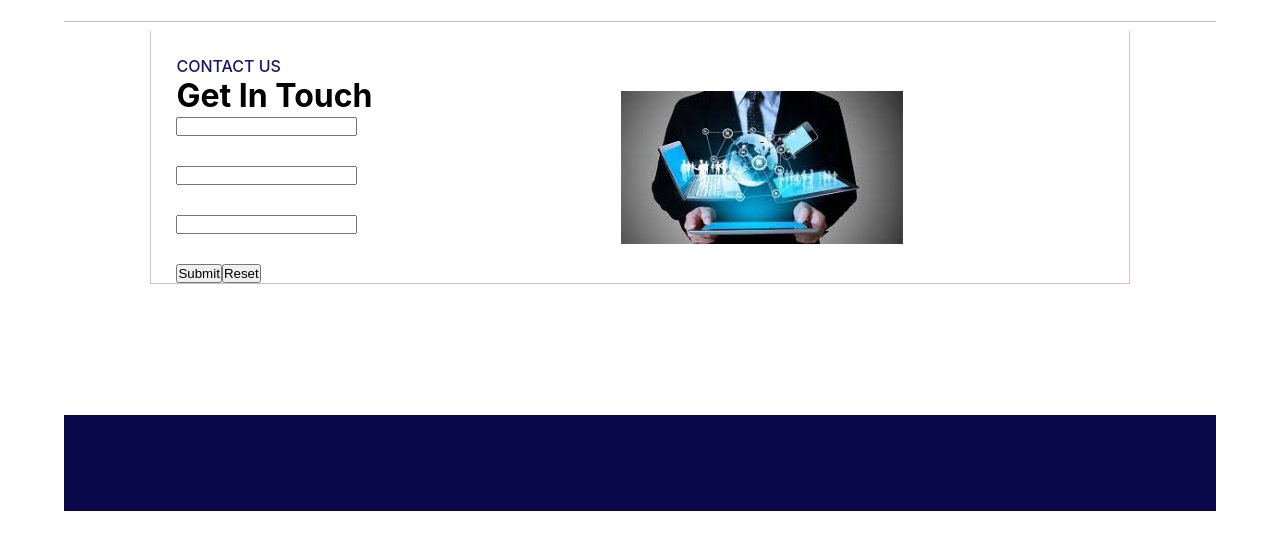
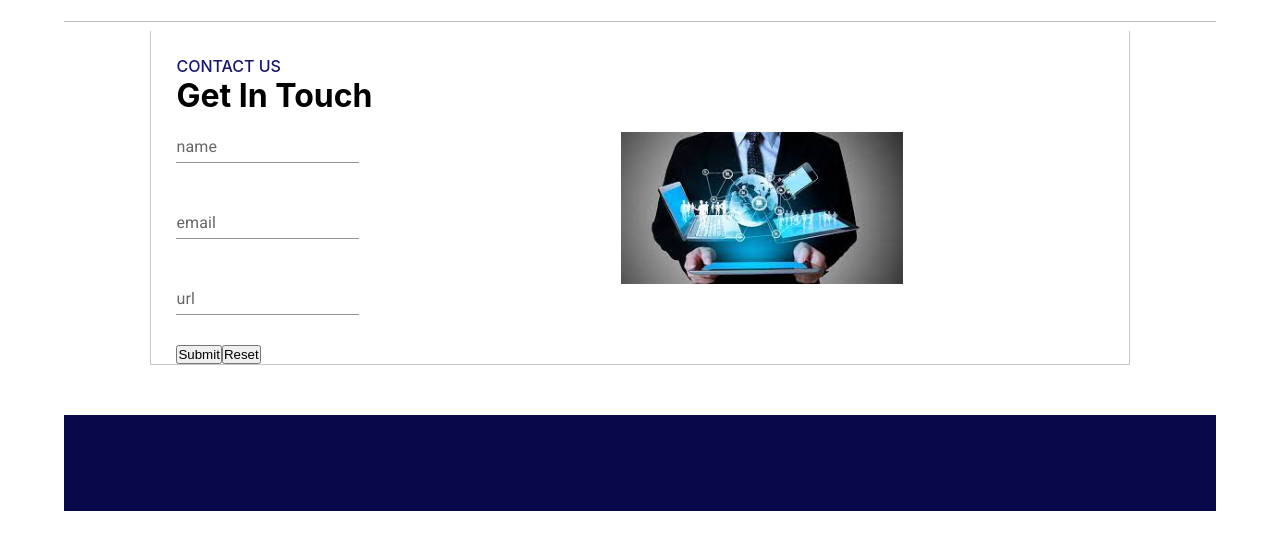
Before and after one commit to Sgalstyan06/form_submit_with_full_validation, a React (Create React App) app: page / in a window 1280 px wide. Shown: the top 550 px of the page. Built offline with nearby package versions, Linux system fonts and the light colour scheme.

Commit message:
add material ui react inputs

```diff
--- a/package.json
+++ b/package.json
@@ -3,6 +3,10 @@
   "version": "0.1.0",
   "private": true,
   "dependencies": {
+    "@emotion/react": "^11.9.0",
+    "@emotion/styled": "^11.8.1",
+    "@mui/icons-material": "^5.8.3",
+    "@mui/material": "^5.8.3",
     "@testing-library/jest-dom": "^5.16.4",
     "@testing-library/react": "^13.3.0",
     "@testing-library/user-event": "^13.5.0",
--- a/public/index.html
+++ b/public/index.html
@@ -24,6 +24,15 @@
       work correctly both with client-side routing and a non-root public URL.
       Learn how to configure a non-root public URL by running `npm run build`.
     -->
+    <link
+      rel="stylesheet"
+      href="https://fonts.googleapis.com/css?family=Roboto:300,400,500,700&display=swap"
+    />
+
+    <link
+      rel="stylesheet"
+      href="https://fonts.googleapis.com/icon?family=Material+Icons"
+    />
     <title>React App</title>
   </head>
   <body>
--- a/src/components/form.js
+++ b/src/components/form.js
@@ -1,6 +1,7 @@
 import React, { useEffect, useState } from "react";
 import { setStore, getStore, removeClearStore } from "../store/store";
 import "../App.css";
+import { TextField } from "@mui/material";
 import {
   isValidName,
   isValidEmail,
@@ -26,20 +27,22 @@
       setStore(listItem);
     }
     onAdd(listItem);
-    // console.log("listItem", listItem);
+
   }, [listItem]);
 
   const onSubmit = (data) => {
     console.log(data);
     setListItem([...listItem, data]);
-
     reset();
   };
   return (
     <div>
       <form onSubmit={handleSubmit(onSubmit)}>
         <div>
-          <input
+          <TextField
+            id="standard-basic"
+            label="name"
+            variant="standard"
             type="text"
             {...register("name", {
               required: "this field is required",
@@ -53,7 +56,10 @@
         <div style={{ height: 28 }}>
           {errors?.name && <p>{errors?.name?.message}</p>}
         </div>
-        <input
+        <TextField
+          id="standard-basic"
+          label="email"
+          variant="standard"
           type="email"
           {...register("email", {
             required: "this field is required",
@@ -64,9 +70,13 @@
             },
           })}
         />
+
         <div style={{ height: 28 }}>{errors?.email?.message}</div>
         <div>
-          <input
+          <TextField
+            id="standard-basic"
+            label="url"
+            variant="standard"
             type="url"
             {...register("url", {
               pattern: {
@@ -81,7 +91,6 @@
         <input type="submit" />
         <input
           type="reset"
-          // className="reset button"
           onClick={() => {
             removeClearStore();
             setListItem([]);
```
Also changed, not shown: 1 other file (tests, documents, lock files or other folders).
